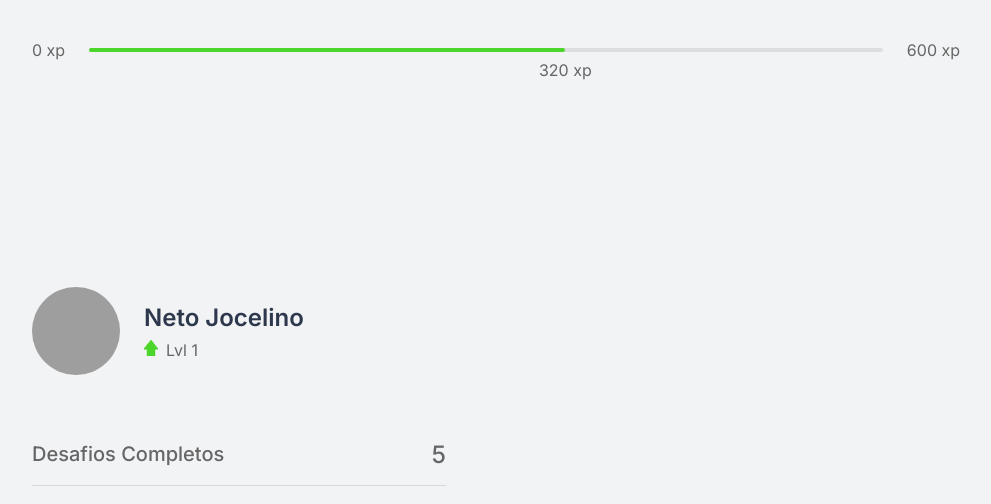
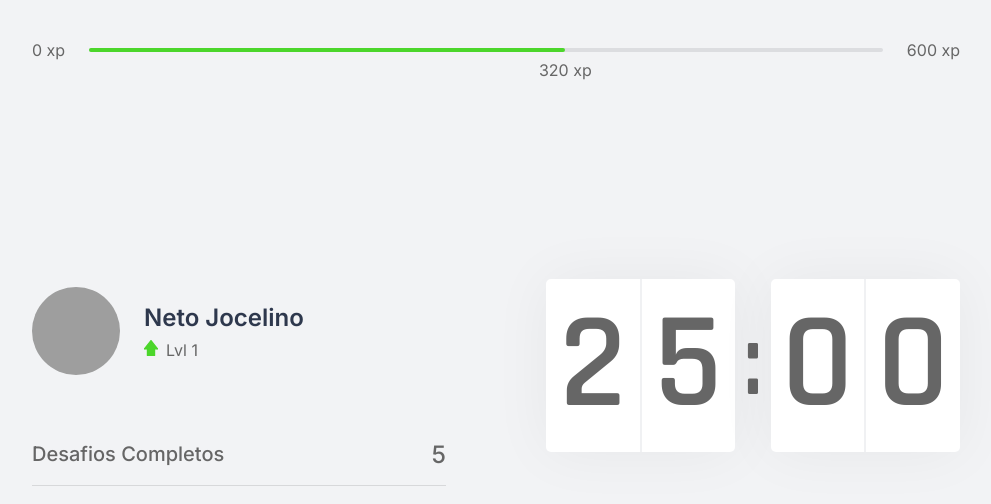
Before and after one commit to netojocelino/nlw-reactjs-routine, a Next.js app: page / in a window 1280 px wide. Shown: the top 504 px of the page, without its empty margins (144-1135 px from the left). Built offline with nearby package versions, Linux system fonts and the light colour scheme; grey boxes are pictures that could not be loaded.

Commit message:
feat: Countdown component implemented
 - without behaviour

```diff
--- /dev/null
+++ b/src/components/Countdown.tsx
@@ -0,0 +1,17 @@
+import styles from '../styles/components/Countdown.module.css';
+
+export function Countdown () {
+    return (
+        <div className={styles.countdownContainer}>
+            <div>
+                <span>2</span>
+                <span>5</span>
+            </div>
+            <span>:</span>
+            <div>
+                <span>0</span>
+                <span>0</span>
+            </div>
+        </div>
+    )
+}
--- a/src/pages/index.tsx
+++ b/src/pages/index.tsx
@@ -1,6 +1,7 @@
 import { ExperienceBar } from "../components/ExperienceBar";
 import { Profile } from '../components/Profile';
 import { CompletedChallenges } from  '../components/CompletedChallenges'
+import { Countdown } from "../components/Countdown";
 
 import styles from '../styles/pages/Home.module.css';
 
@@ -14,7 +15,9 @@
                   <Profile />
                   <CompletedChallenges />
               </div>
-              <div></div>
+              <div>
+                  <Countdown />
+              </div>
           </section>
       </div>
   );
--- /dev/null
+++ b/src/styles/components/Countdown.module.css
@@ -0,0 +1,37 @@
+.countdownContainer {
+    display: flex;
+    align-items: center;
+    font-family: Rajdhani;
+    font-weight: 600;
+    color: (--title);
+}
+.countdownContainer > div {
+    flex: 1;
+
+    display: flex;
+    align-items: center;
+    justify-content: space-evenly;
+
+    background-color: var(--white);
+    box-shadow: 0 0 60px rgba(0, 0, 0, 0.05);
+    border-radius: 5px;
+    font-size: 8.5rem;
+    text-align: center;
+}
+.countdownContainer > div span {
+    flex: 1;
+}
+
+.countdownContainer > div span:first-child {
+    border-right: 1px solid #F0F1F3;
+}
+
+.countdownContainer > div span:last-child {
+    border-left: 1px solid #F0F1F3;
+}
+
+
+.countdownContainer > span {
+    font-size: 6.25rem;
+    margin: 0 0.5rem;
+}
```
